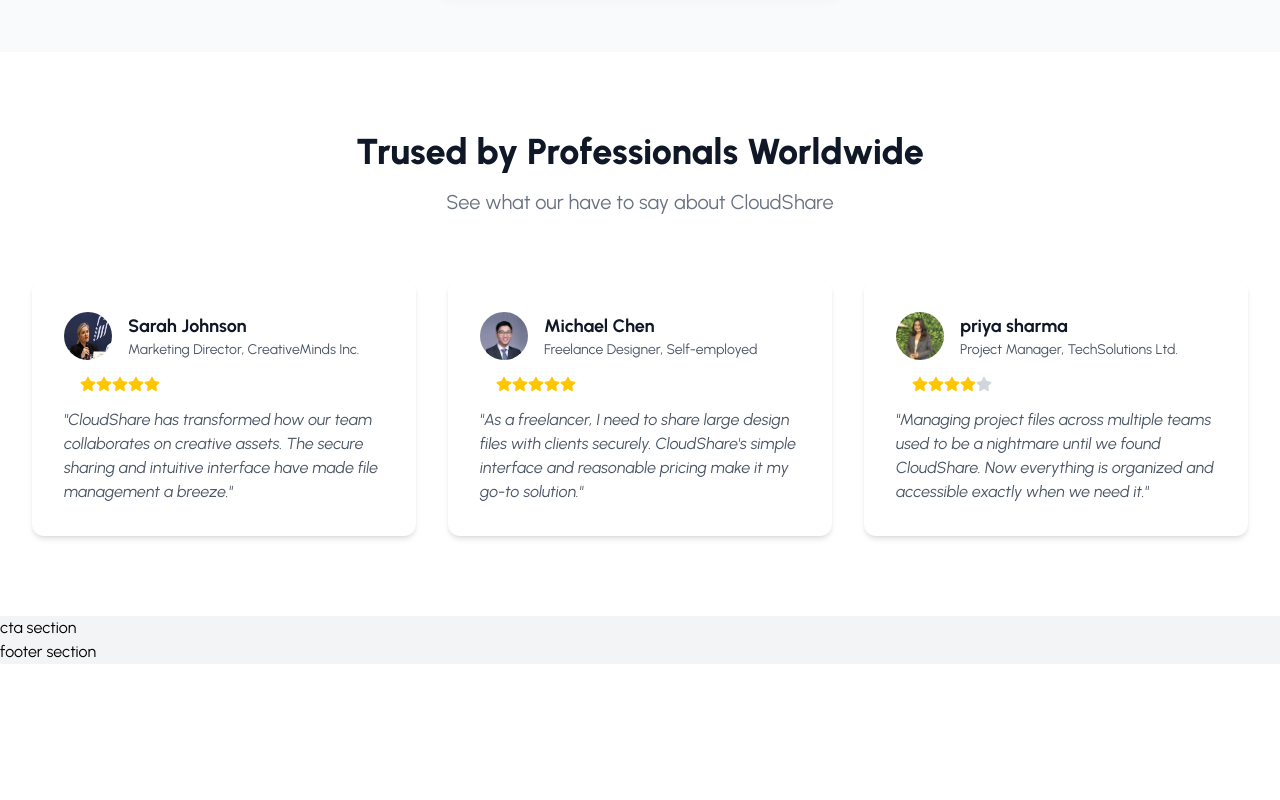
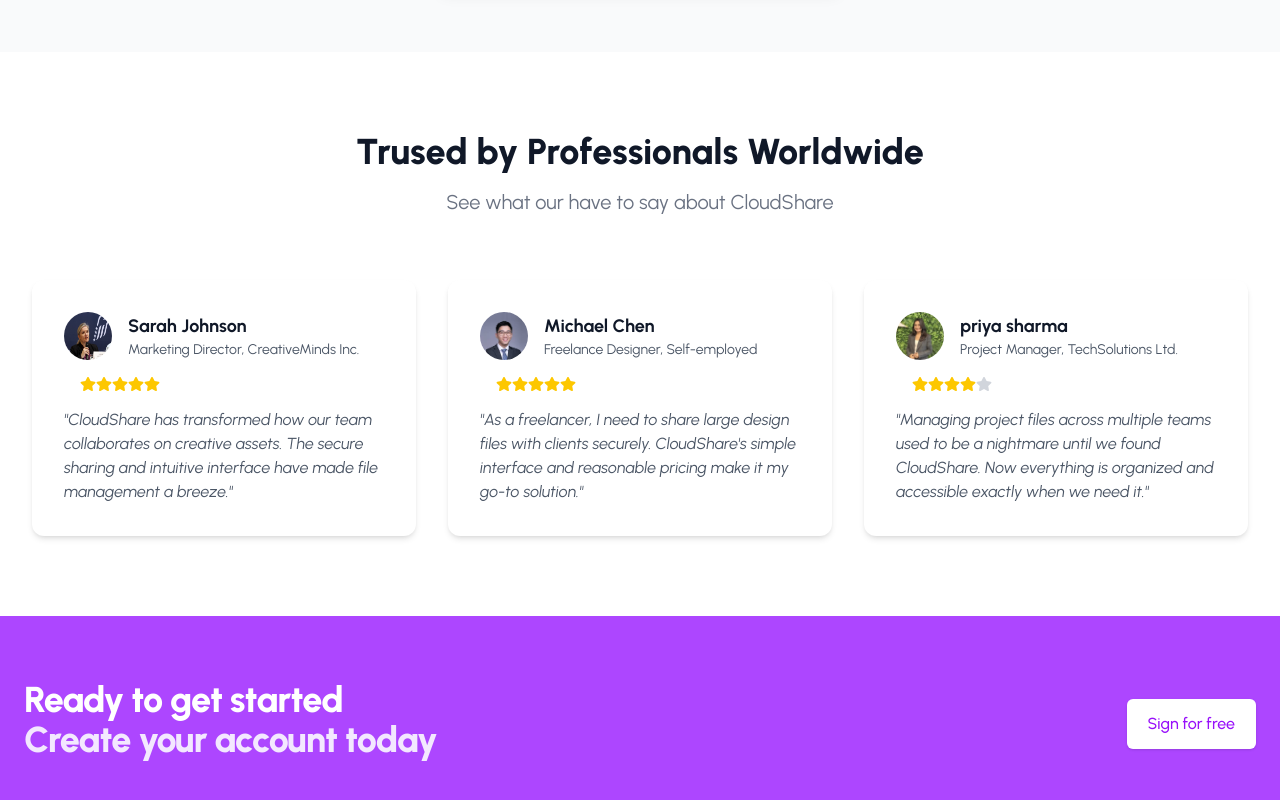
Before and after one commit to soumenKumarBera/CloudShareWebApp, a React (Vite) app in the folder cloudShareWebApp/: page / in a window 1280 px wide. Shown: the part 2695-3495 px from the top of the page. Before the commit the page ends 3359 px from the top, so only its background shows below. Built offline with nearby package versions, Linux system fonts and the light colour scheme; a web font is replaced by a local one.

Commit message:
CTA-section ready..

```diff
--- a/cloudShareWebApp/src/componnets/landing/CTASection.jsx
+++ b/cloudShareWebApp/src/componnets/landing/CTASection.jsx
@@ -1,5 +1,23 @@
 const CTASection = () => {
-  return <div>cta section</div>;
+  return <div className="bg-purple-500">
+    <div className="max-w-7xl mx-auto px-12 sm:px-6 lg:py-16 lg:flex lg:items-center lg:justify-between ">
+        <h2 className="text-3xl font-extrabold tracking-tight text-white sm:text-4xl">
+
+          <span className="block "> Ready to get started</span>
+          <span className="block text-purple-100 ">Create your account today</span>
+        </h2>
+        <div className="mt-2 flex lg:flex-shrink-0">
+          <div className="inline-flex rounded-md shadow">
+            <button className="inline-flex items-center justify-center px-5 py-3 border border-transparent text-base font-medium rounded-md text-purple-600 bg-white hover:bg-purple-50 transition-colors duration-200">
+              Sign for free
+            </button>
+
+          </div>
+
+        </div>
+    </div>
+
+  </div>;
 };
 
 export default CTASection;
--- a/cloudShareWebApp/src/componnets/landing/FooterSection.jsx
+++ b/cloudShareWebApp/src/componnets/landing/FooterSection.jsx
@@ -1,3 +1,5 @@
 export const FooterSection = ()  =>{
-  return <div>footer section</div>
+  return <div className="bg-gray-800">
+
+  </div>
 }
```
